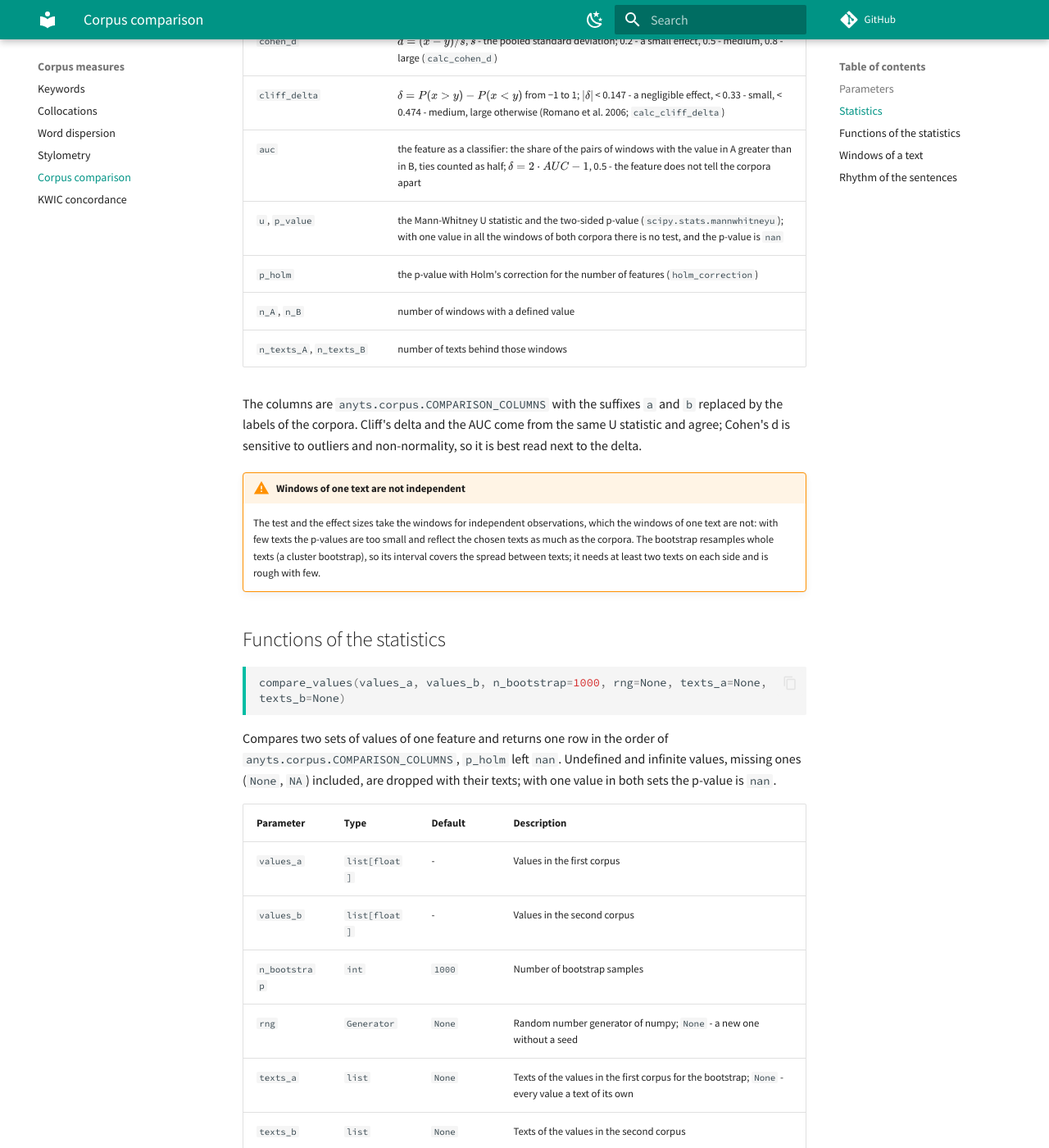
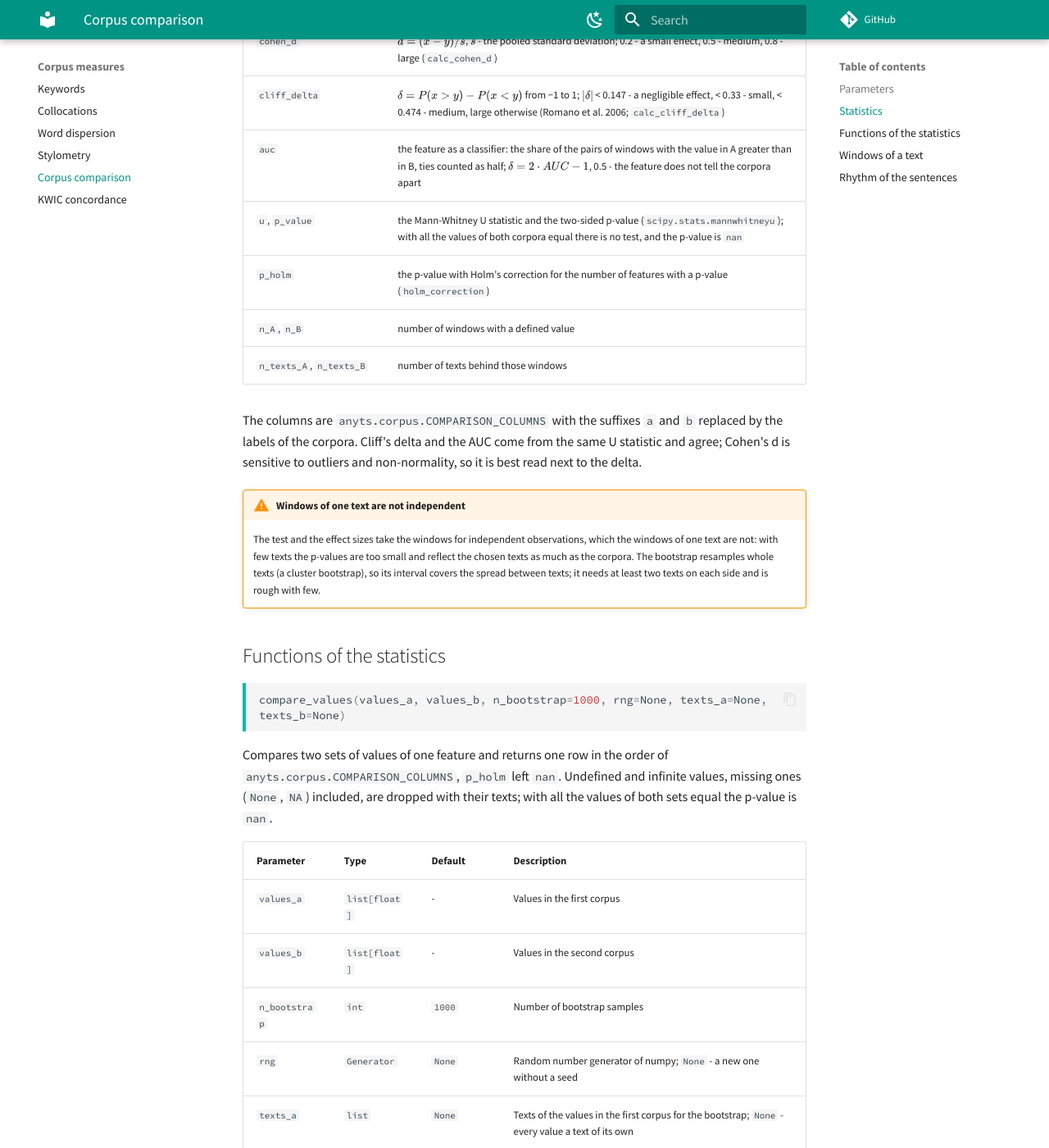
Before and after one commit to SergeyShk/anyTS, an MkDocs documentation site: the page built from docs/corpus/compare.md, in a window 1280 px wide and 1400 px high, scrolled down 1737 px. Shown: the whole window at 82% size. Built offline with MkDocs 1.6.1 and Material for MkDocs 9.7.7, drawn with Linux system fonts in a browser that asks for light colours; comment, search, counter and statistics services are not loaded.

Commit message:
Review of PR #135: all the values equal, Holm over the features with a p-value, a test of different constants
Co-Authored-By: Claude Opus 5.5 <noreply@anthropic.com>

````diff
--- a/docs/corpus/compare.md
+++ b/docs/corpus/compare.md
@@ -63,8 +63,8 @@ For a feature with the values $x_1 \dots x_{n_A}$ in corpus A and $y_1 \dots y_{
 | `cohen_d` | $d = (\bar{x} - \bar{y}) / s$, $s$ - the pooled standard deviation; 0.2 - a small effect, 0.5 - medium, 0.8 - large (`calc_cohen_d`) |
 | `cliff_delta` | $\delta = P(x > y) - P(x < y)$ from −1 to 1; $\lvert\delta\rvert$ < 0.147 - a negligible effect, < 0.33 - small, < 0.474 - medium, large otherwise (Romano et al. 2006; `calc_cliff_delta`) |
 | `auc` | the feature as a classifier: the share of the pairs of windows with the value in A greater than in B, ties counted as half; $\delta = 2 \cdot AUC - 1$, 0.5 - the feature does not tell the corpora apart |
-| `u`, `p_value` | the Mann-Whitney U statistic and the two-sided p-value (`scipy.stats.mannwhitneyu`); with one value in all the windows of both corpora there is no test, and the p-value is `nan` |
-| `p_holm` | the p-value with Holm's correction for the number of features (`holm_correction`) |
+| `u`, `p_value` | the Mann-Whitney U statistic and the two-sided p-value (`scipy.stats.mannwhitneyu`); with all the values of both corpora equal there is no test, and the p-value is `nan` |
+| `p_holm` | the p-value with Holm's correction for the number of features with a p-value (`holm_correction`) |
 | `n_A`, `n_B` | number of windows with a defined value |
 | `n_texts_A`, `n_texts_B` | number of texts behind those windows |
 
@@ -81,7 +81,7 @@ The columns are `anyts.corpus.COMPARISON_COLUMNS` with the suffixes `a` and `b`
 compare_values(values_a, values_b, n_bootstrap=1000, rng=None, texts_a=None, texts_b=None)
 ```
 
-Compares two sets of values of one feature and returns one row in the order of `anyts.corpus.COMPARISON_COLUMNS`, `p_holm` left `nan`. Undefined and infinite values, missing ones (`None`, `NA`) included, are dropped with their texts; with one value in both sets the p-value is `nan`.
+Compares two sets of values of one feature and returns one row in the order of `anyts.corpus.COMPARISON_COLUMNS`, `p_holm` left `nan`. Undefined and infinite values, missing ones (`None`, `NA`) included, are dropped with their texts; with all the values of both sets equal the p-value is `nan`.
 
 | Parameter | Type | Default | Description |
 | :-------- | :--- | :------ | :---------- |
````
Also changed, not shown: 2 other files.
